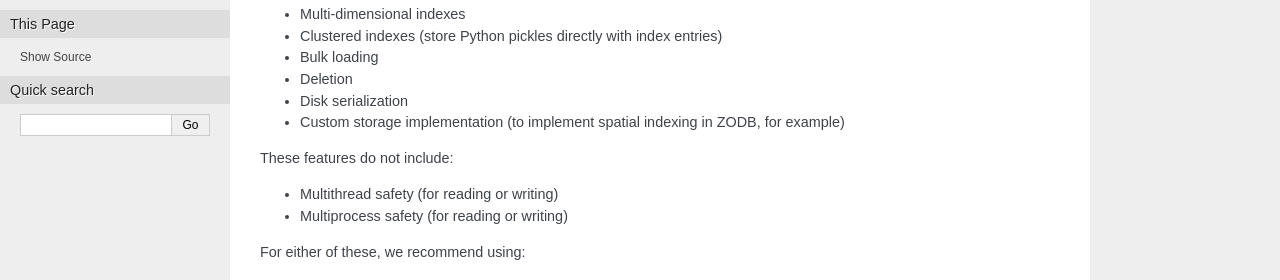
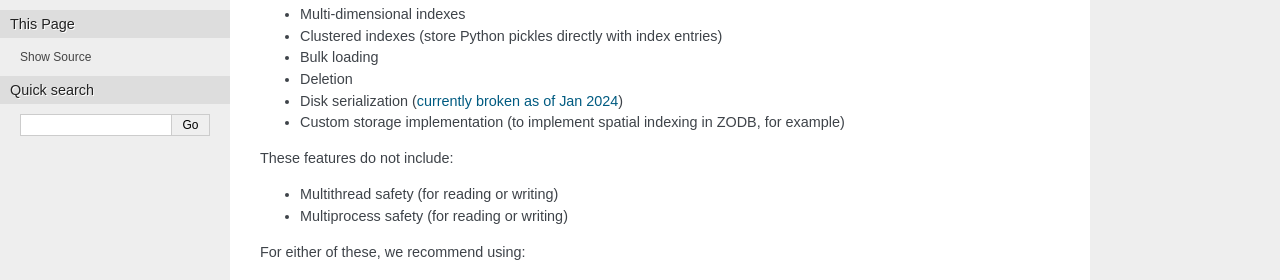
Before and after one commit to Toblerity/rtree, a Sphinx documentation site: the page built from docs/source/index.rst, in a window 1280 px wide. Shown: the part 206-486 px from the top of the page. Built offline with Sphinx 7.4.7, drawn with Linux system fonts in a browser that asks for light colours.

Commit message:
Added disk serialization is broken as of Jan 2024 message to index.rst

```diff
--- a/docs/source/index.rst
+++ b/docs/source/index.rst
@@ -13,7 +13,7 @@ user.  These features include:
 * Clustered indexes (store Python pickles directly with index entries)
 * Bulk loading
 * Deletion
-* Disk serialization
+* Disk serialization (`currently broken as of Jan 2024`_)
 * Custom storage implementation (to implement spatial indexing in ZODB, for example)
 
 These features do not include:
@@ -48,6 +48,7 @@ Documentation
 * :ref:`modindex`
 * :ref:`search`
 
+.. _`currently broken as of Jan 2024`: https://github.com/Toblerity/rtree/pull/197
 .. _`R-trees`: https://en.wikipedia.org/wiki/R-tree
 .. _`ctypes`: https://docs.python.org/3/library/ctypes.html
 .. _`libspatialindex`: https://libspatialindex.org
```
